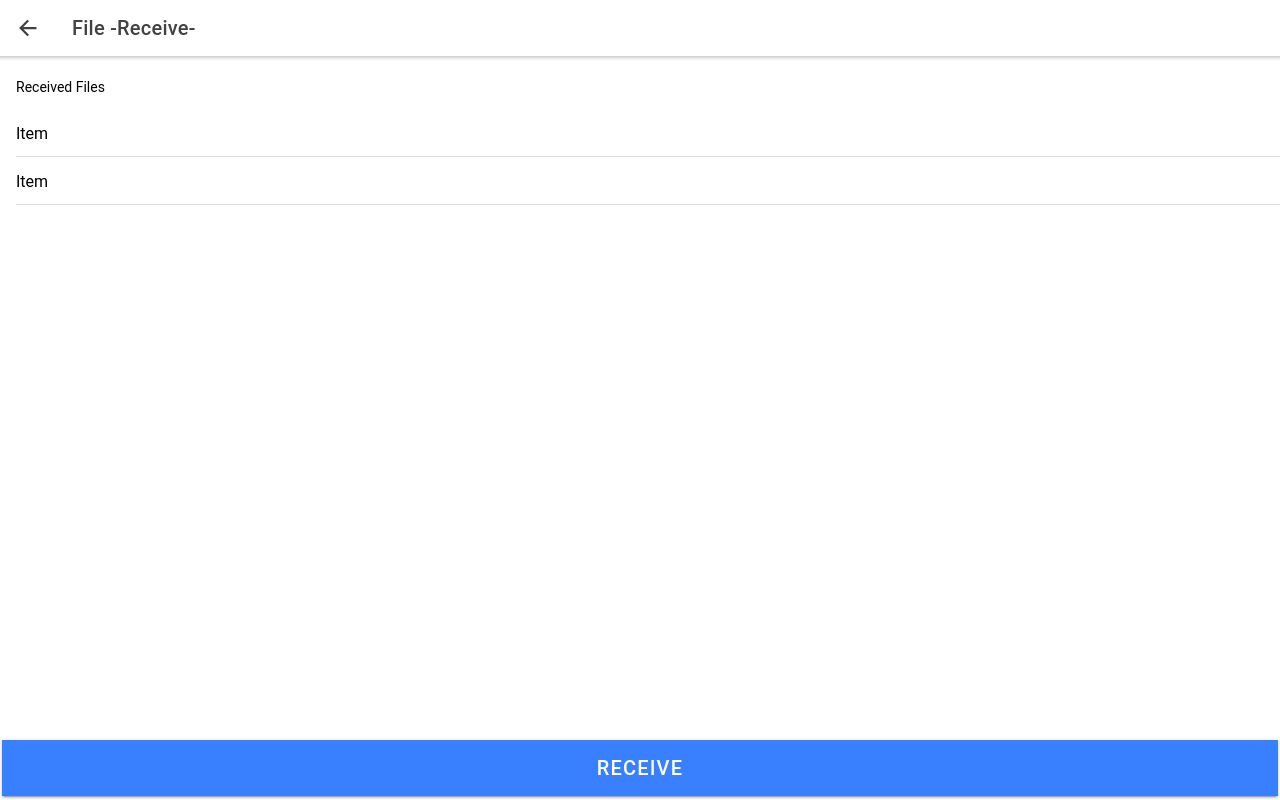
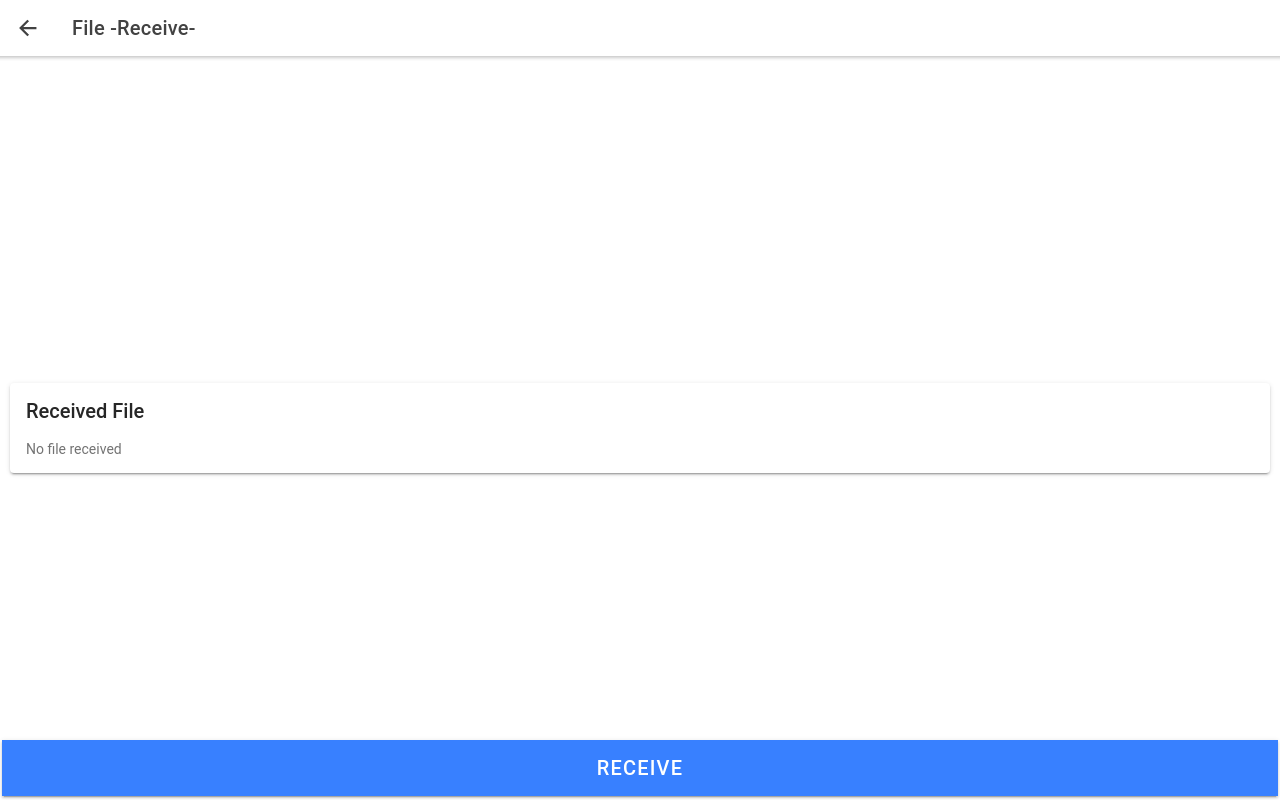
Before and after one commit to snowflake0123/tornedge, a React (Create React App) app in the folder web_client/Tornedge/: page /FileReceive in a window 1280 px wide. Built offline with nearby package versions, Linux system fonts and the light colour scheme.

Commit message:
FileReceiveページでReceiveボタンを押し，送るFormDataを作成する処理を実装。

```diff
--- a/web_client/Tornedge/src/pages/FileReceive.css
+++ b/web_client/Tornedge/src/pages/FileReceive.css
@@ -8,9 +8,14 @@
   display:none;
 }
 
-.choose-button {
-  color: white;
-  background-color: var(--ion-color-primary);
-  padding: 10px 20px;
-  border-radius: 10px;
+.centered-card {
+	position: absolute;
+	top: 0;
+	right: 0;
+	bottom: 0;
+	left: 0;
+	display: flex;
+	flex-direction: column;
+  justify-content: center;
+  /* align-items: center; */
 }
--- a/web_client/Tornedge/src/pages/FileReceive.tsx
+++ b/web_client/Tornedge/src/pages/FileReceive.tsx
@@ -20,16 +20,12 @@ import {
   IonTitle,
   IonToolbar
 } from '@ionic/react';
-import React from 'react';
+import React, { useState } from 'react';
 import './FileReceive.css';
-import { images } from 'ionicons/icons';
-import { useForm } from 'react-hook-form';
+import { document } from 'ionicons/icons';
 import axios from 'axios';
-
-type Inputs = {
-  type: string;
-  receipt: FileList;
-};
+import useLocalStorage from './../hooks/useLocalStorage'
+import { generateFormData } from './../generateFormData';
 
 const ReceivedFile: React.FC = () => {
   return (
@@ -38,29 +34,31 @@ const ReceivedFile: React.FC = () => {
         <IonLabel>Item</IonLabel>
       </IonItem>
       <IonItemOptions side="end">
-        <IonItemOption color="danger" onClick={() => {}}>Delete</IonItemOption>
+        <IonItemOption color="danger" onClick={() => { }}>Delete</IonItemOption>
       </IonItemOptions>
     </IonItemSliding>
   )
 }
 
 const FileReceive: React.FC = () => {
-  const { register, setValue, handleSubmit } = useForm<Inputs>();
+  const path = require('path');
+  const [fileExists, setFileExists] = useState<boolean>(false);
+  const [filePath, setFilePath] = useState<string>("")
+  const [fileName, setFileName] = useState<string>("")
 
-  const onSubmit = (data: Inputs) => {
-    const formData = new FormData();
-    formData.set('type', data.type);
-    formData.set('receipt', data.receipt[0]);
-    formData.set('image', '');
-
-    axios.post("http://localhost:56060/", formData).then(response => {
-      console.log('body:', response.data);
-    });
+  const handleClickReceive = (event: React.MouseEvent<HTMLIonButtonElement>) => {
+    const imageID = localStorage.getItem("image_id")
+    const formData = generateFormData("cmd", "download_file",
+                                      "image_id", imageID);
+    // TODO: サーバに formData を POST する
+    // axios.post("http://localhost:56060", formData).then(response => {
+    //   console.log('body:', response.data);
+    //   const fPath = "responceのfile_path";
+    //   setFilePath(fPath);
+    //   setFileName(path.basename(fPath));
+    //   setFileExists(true);
+    // });
   };
-
-  const setTypeReceiver = () => {
-    setValue("type", "receiver");
-  }
 
   return (
     <IonPage>
@@ -73,46 +71,20 @@ const FileReceive: React.FC = () => {
         </IonToolbar>
       </IonHeader>
       <IonContent>
-        <form onSubmit={handleSubmit(onSubmit)}>
-          <input name="type" className="display-none" type="text" ref={register} />
-          {/*<IonCard>
+        <div className="centered-card">
+          <IonCard>
             <IonCardHeader>
-              <IonCardTitle>A Piece of Paper</IonCardTitle>
+              <IonCardTitle>Received File</IonCardTitle>
             </IonCardHeader>
             <IonCardContent>
-              <label className="choose-button" onClick={setTypeReceiver}>
-                <IonIcon icon={images} className="ion-margin-end" />Choose Photo
-                <input name="receipt" className="display-none" type="file" ref={register({required: true})} accept="image/*" />
-              </label>
+              <div style={{ display: fileExists ? 'none' : '' }}>No file received</div>
+              <a style={{ display: fileExists ? '' : 'none' }} href={filePath}>{fileName}</a>
             </IonCardContent>
-          </IonCard>*/}
-          <IonList>
-            <IonListHeader>
-              <IonLabel>Received Files</IonLabel>
-            </IonListHeader>
-            <IonItemSliding>
-              <IonItem href="https://www.google.com">
-                <IonLabel>Item</IonLabel>
-              </IonItem>
-              <IonItemOptions side="end">
-                <IonItemOption color="danger" onClick={() => {}}>Delete</IonItemOption>
-              </IonItemOptions>
-            </IonItemSliding>
-            <IonItemSliding>
-              <IonItem href="https://www.google.com">
-                <IonLabel>Item</IonLabel>
-              </IonItem>
-              <IonItemOptions side="end">
-                <IonItemOption color="danger" onClick={() => {}}>Danger</IonItemOption>
-              </IonItemOptions>
-            </IonItemSliding>
-          </IonList>
-          <div className="footer-button">
-            <IonButton expand="full" size="large" className="ion-align-self-end" type="submit">
-              Receive
-            </IonButton>
-          </div>
-        </form>
+          </IonCard>
+        </div>
+        <div className="footer-button">
+          <IonButton expand="full" size="large" className="ion-align-self-end" onClick={handleClickReceive} >Receive</IonButton>
+        </div>
       </IonContent>
     </IonPage>
   );
```
